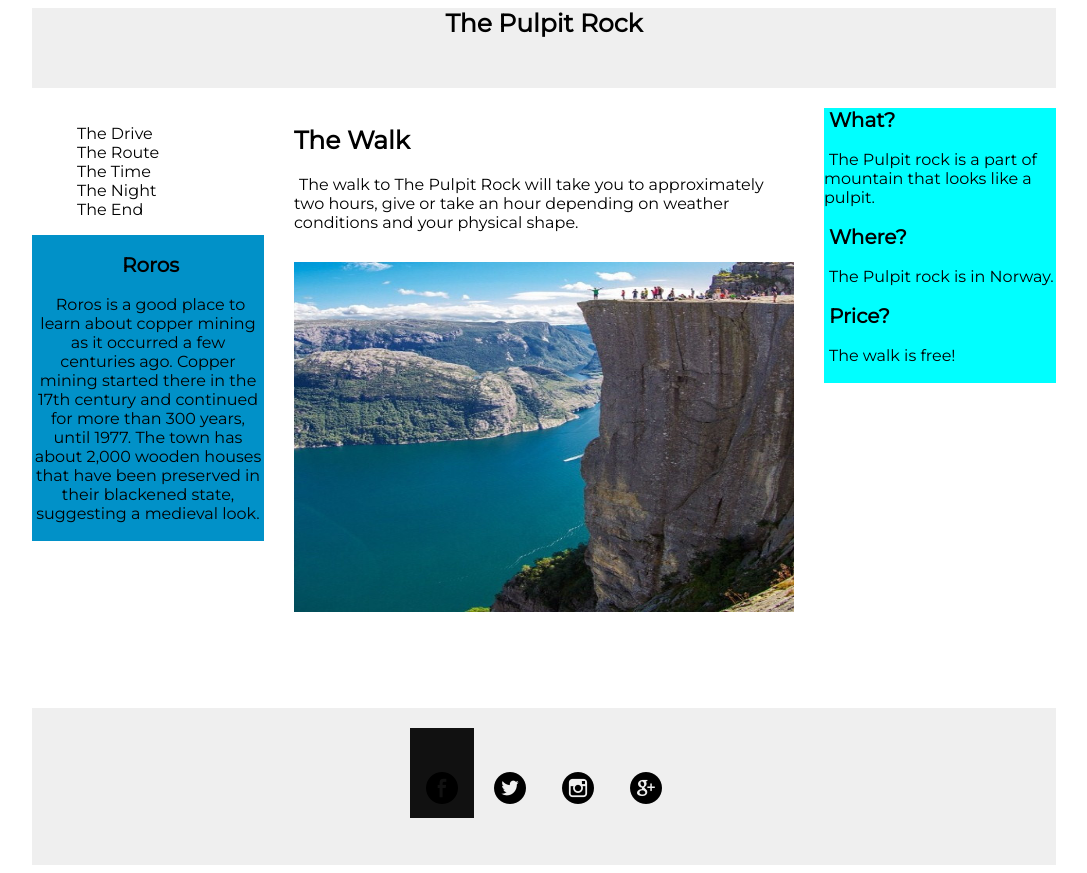
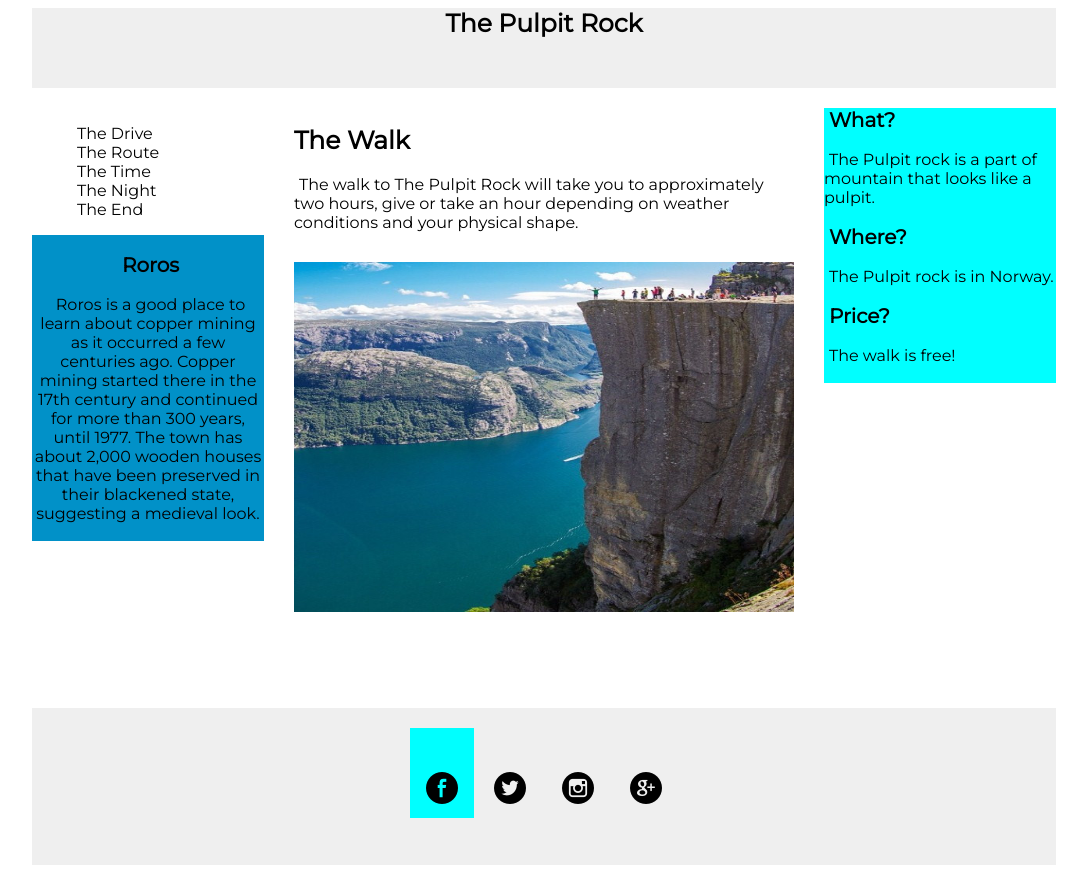
Before and after one commit to vyomsrivastava/portfolio.io, a plain HTML site: page new12.html in a window 1280 px wide. In both pictures the pointer is over the link 538 px from the left and 773 px from the top of the page. Shown: the whole page, without its empty margins (96-1183 px from the left). Drawn offline with Linux system fonts and the light colour scheme.

Commit message:
Update new12.html

```diff
--- a/new12.html
+++ b/new12.html
@@ -111,7 +111,7 @@ li a {
 }
 
 li a:hover:not(.active) {
-    background-color: #111;
+    background-color: aqua;
 }
 
 .active {
```
